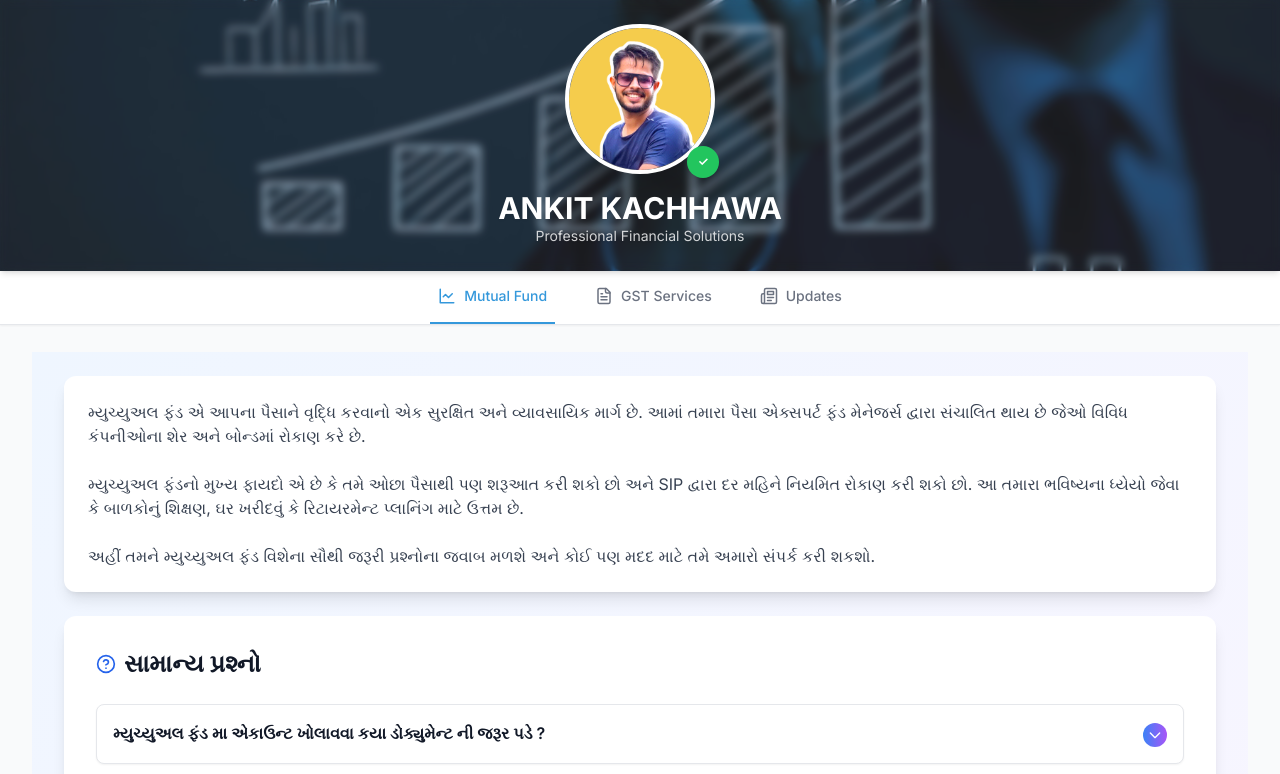
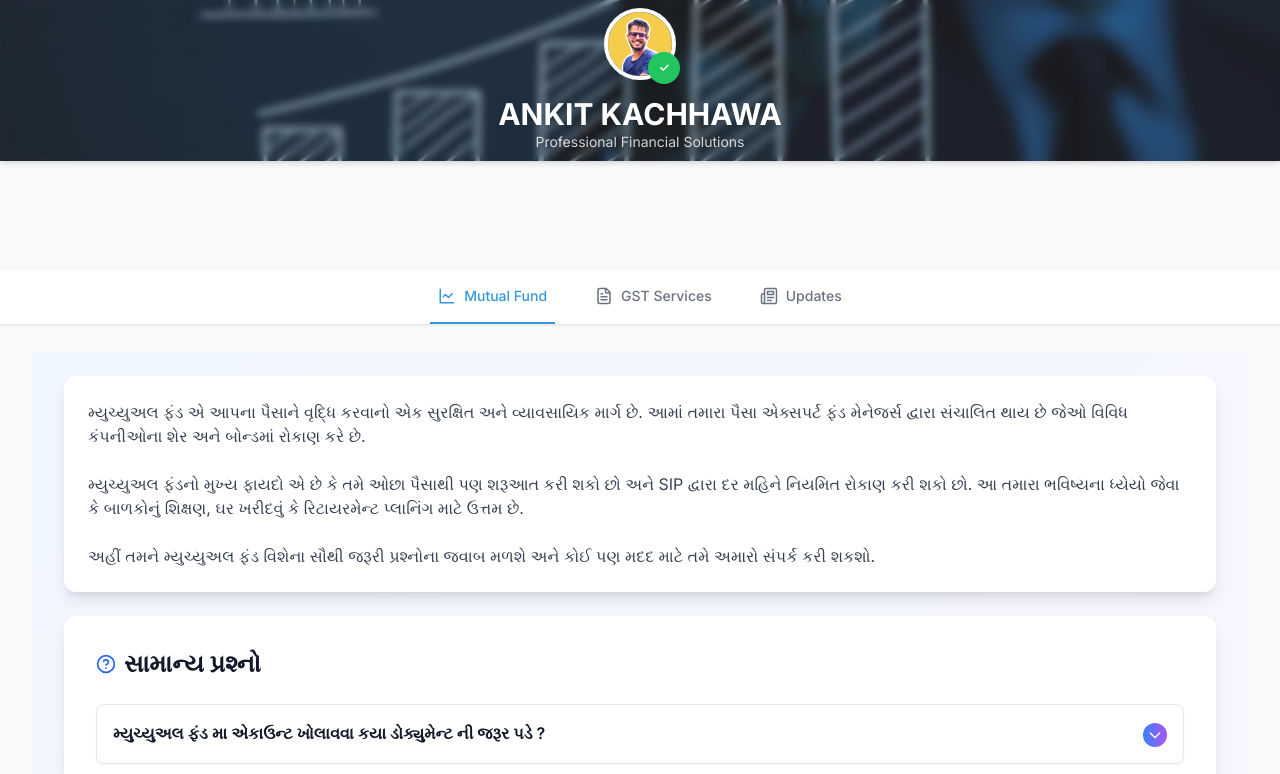
Before and after one commit to AnkitKachhawa1/aaaa, a React (Vite) app: page /mutualfund in a window 1280 px wide. Shown: the top 774 px of the page. Built offline with nearby package versions, Linux system fonts and the light colour scheme.

Commit message:
Update Header.tsx

```diff
--- a/src/components/Header.tsx
+++ b/src/components/Header.tsx
@@ -7,10 +7,12 @@ const Header: React.FC = () => {
       className="fixed top-0 left-0 w-full z-50 bg-cover bg-center shadow-md"
       style={{ backgroundImage: 'url("/header-bg.jpg")' }}
     >
-      <div className="backdrop-brightness-95 backdrop-blur-sm py-6 flex flex-col items-center">
+      {/* Use less vertical padding for md and up */}
+      <div className="backdrop-brightness-95 backdrop-blur-sm py-3 md:py-2 flex flex-col items-center">
         {/* Profile Image with Shadow */}
         <div className="relative mb-4">
-          <div className="w-[150px] h-[150px] rounded-full overflow-hidden border-4 border-white shadow-2xl">
+          {/* Smaller image for desktop */}
+          <div className="w-[110px] h-[110px] md:w-[72px] md:h-[72px] rounded-full overflow-hidden border-4 border-white shadow-2xl">
             <img
               src="/profile.jpg"
               alt="Ankit Kachhawa"
```
